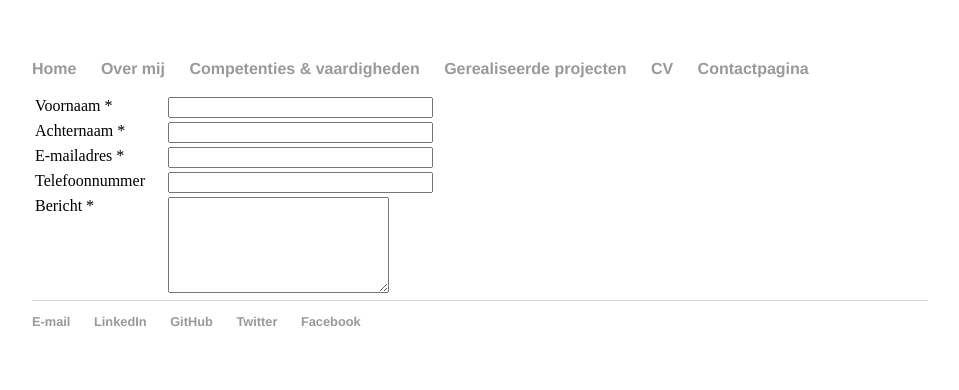
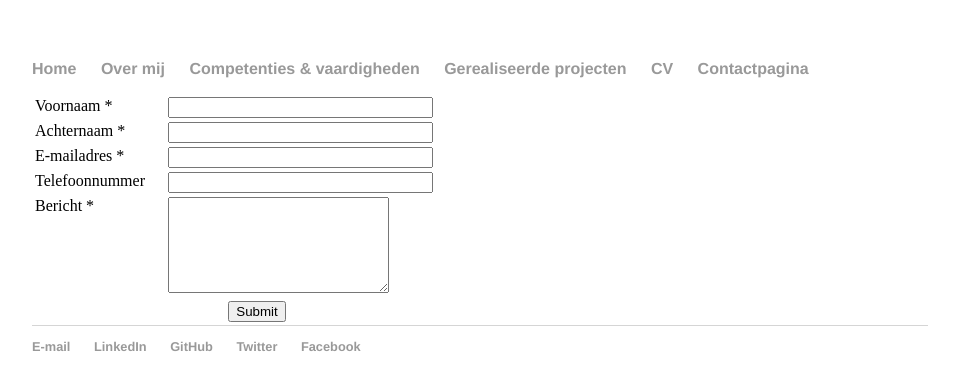
Before and after one commit to Jornax/Jornax.github.io, a Jekyll site: the page built from contact/index.html, in a window 1280 px wide. Shown: the top 390 px of the page, without its empty margins (160-1119 px from the left). Built offline with Jekyll 4.4.1, drawn with Linux system fonts in a browser that asks for light colours.

Commit message:
Update index.html

```diff
--- a/contact/index.html
+++ b/contact/index.html
@@ -49,5 +49,10 @@ title: Contactpagina
  </td>
 
 </tr>
+<tr>
+ <td colspan="2" style="text-align:center">
+  <input type="submit" value="Submit">
+ </td>
+</tr>
 </table>
 </form>
```
